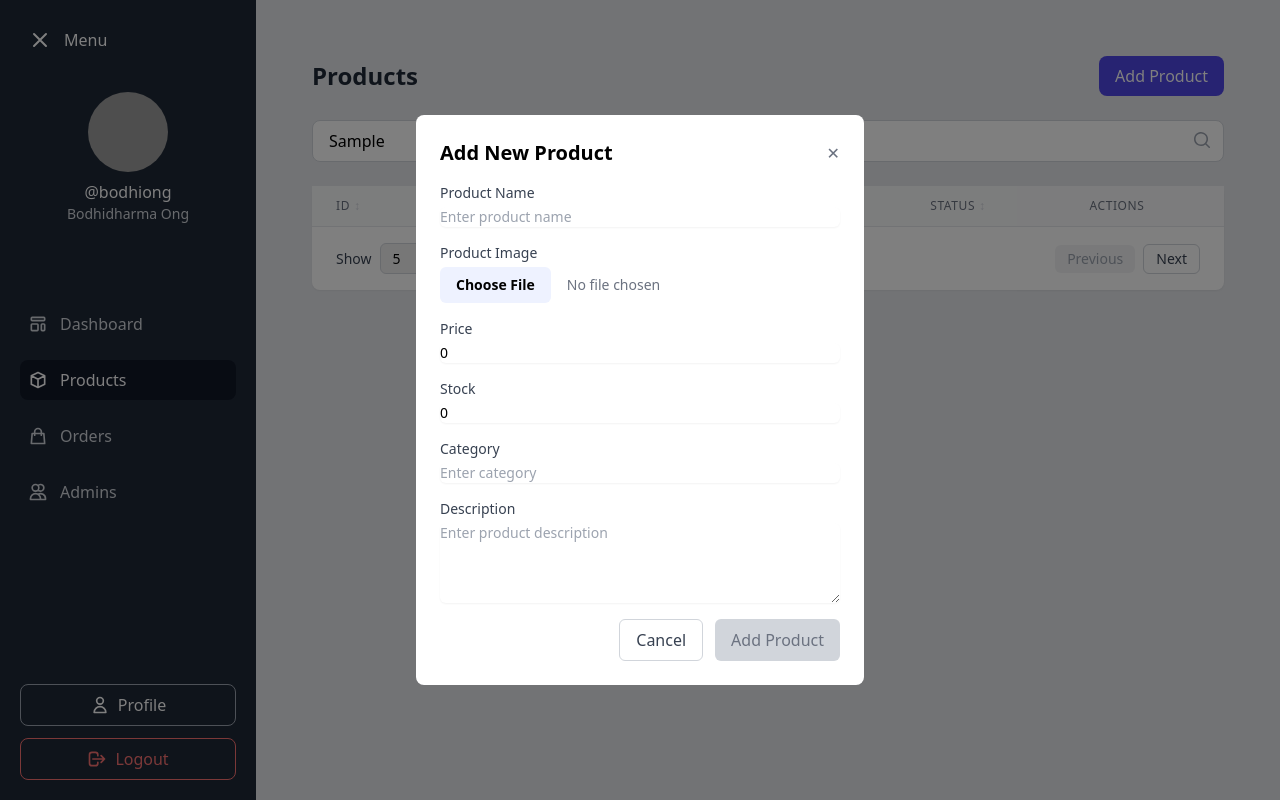
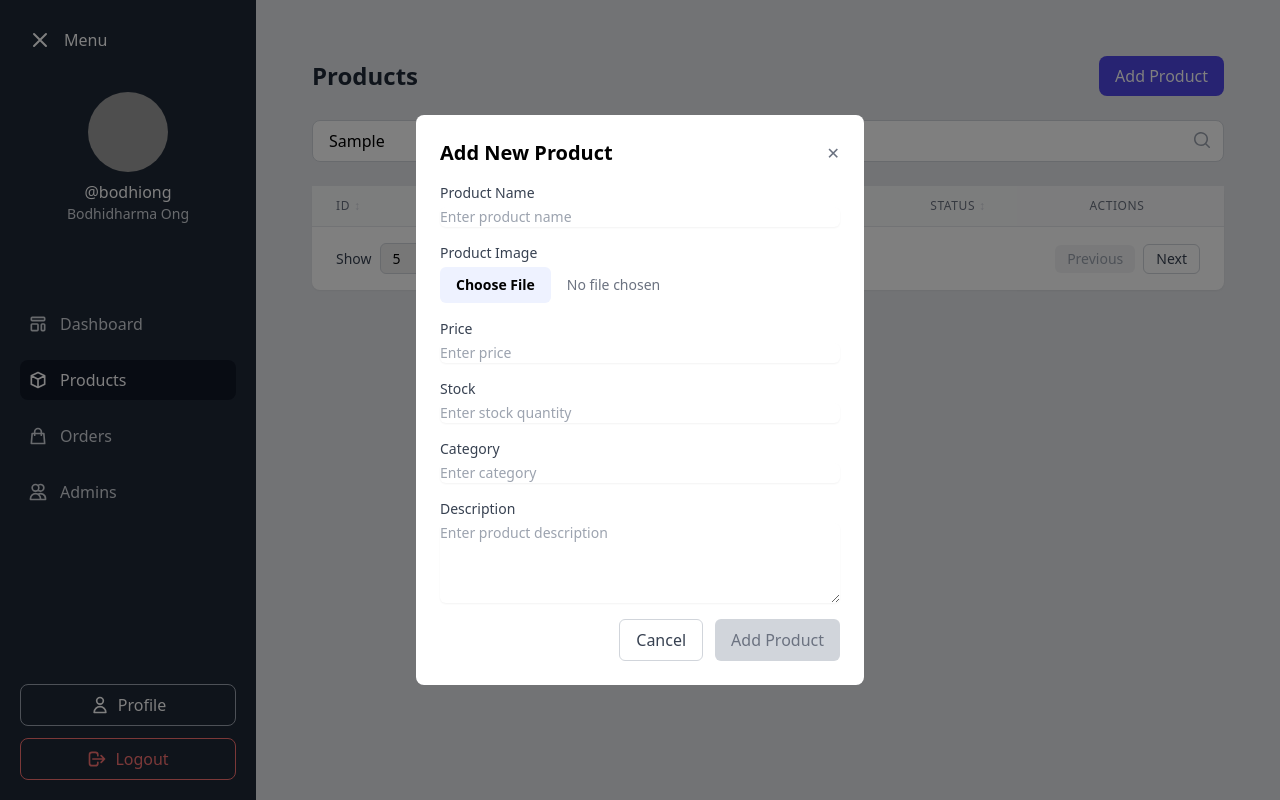
Before and after one commit to BodhiOng/Admin-Dashboard-ECommerce, a Next.js app in the folder frontend/: page /products in a window 1280 px wide. Both pictures are taken after typing "Sample" into the empty fields and a click on the button "Add Product". Built offline with nearby package versions, Linux system fonts and the light colour scheme; grey boxes are pictures that could not be loaded.

Commit message:
made price & input empty by default

```diff
--- a/frontend/src/app/products/components/AddProductModal.tsx
+++ b/frontend/src/app/products/components/AddProductModal.tsx
@@ -131,7 +131,7 @@ const AddProductModal: React.FC<AddProductModalProps> = ({
             <input
               type="number"
               name="price"
-              value={newProduct.price}
+              value={newProduct.price === 0 ? '' : newProduct.price}
               onChange={onInputChange}
               className="mt-1 block w-full rounded-md border-gray-300 shadow-sm focus:border-indigo-500 focus:ring-indigo-500 sm:text-sm"
               placeholder="Enter price"
@@ -147,7 +147,7 @@ const AddProductModal: React.FC<AddProductModalProps> = ({
             <input
               type="number"
               name="stock"
-              value={newProduct.stock}
+              value={newProduct.stock === 0 ? '' : newProduct.stock}
               onChange={onInputChange}
               className="mt-1 block w-full rounded-md border-gray-300 shadow-sm focus:border-indigo-500 focus:ring-indigo-500 sm:text-sm"
               placeholder="Enter stock quantity"
```
